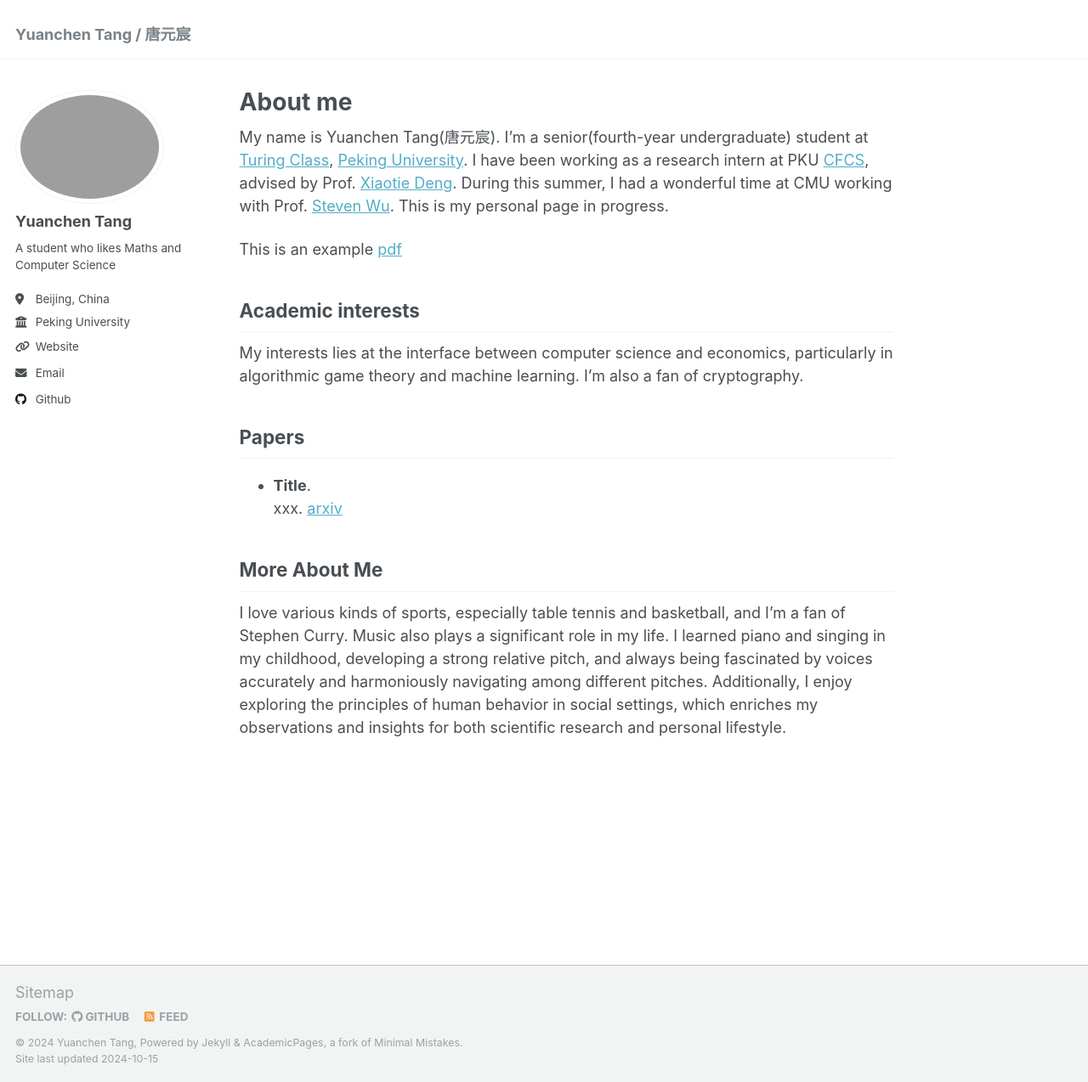
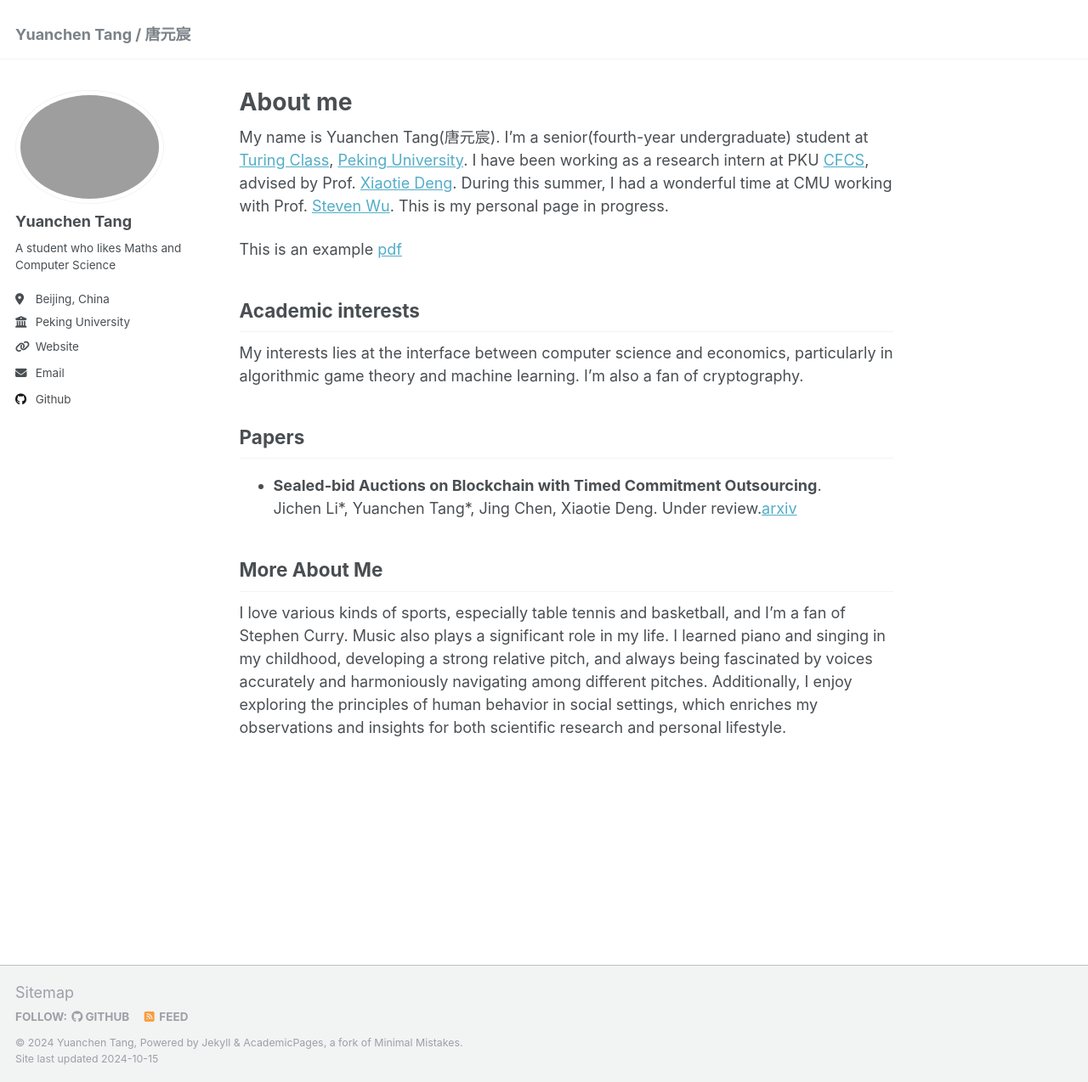
Before and after one commit to BrianTang02/briantang02.github.io, a Jekyll site: the page built from _pages/about.md, in a window 1280 px wide and 1274 px high. Shown: the whole window at 85% size. Built offline with Jekyll 4.4.1, drawn with Linux system fonts in a browser that asks for light colours.

Commit message:
Update about.md

```diff
--- a/_pages/about.md
+++ b/_pages/about.md
@@ -17,7 +17,7 @@ This is an example [pdf](files/paper1.pdf)
 My interests lies at the interface between computer science and economics, particularly in algorithmic game theory and machine learning. I'm also a fan of cryptography.
 
 ## Papers
-+ **Title**. <br>xxx. [arxiv](https://arxiv.org)
++ **Sealed-bid Auctions on Blockchain with Timed Commitment Outsourcing**. <br>Jichen Li\*, Yuanchen Tang\*, Jing Chen, Xiaotie Deng.  Under review.[arxiv](https://arxiv.org/abs/2410.10607)
 
 ## More About Me
 I love various kinds of sports, especially table tennis and basketball, and I'm a fan of Stephen Curry. Music also plays a significant role in my life. I learned piano and singing in my childhood, developing a strong relative pitch, and always being fascinated by voices accurately and harmoniously navigating among different pitches. Additionally, I enjoy exploring the principles of human behavior in social settings, which enriches my observations and insights for both scientific research and personal lifestyle.
```
